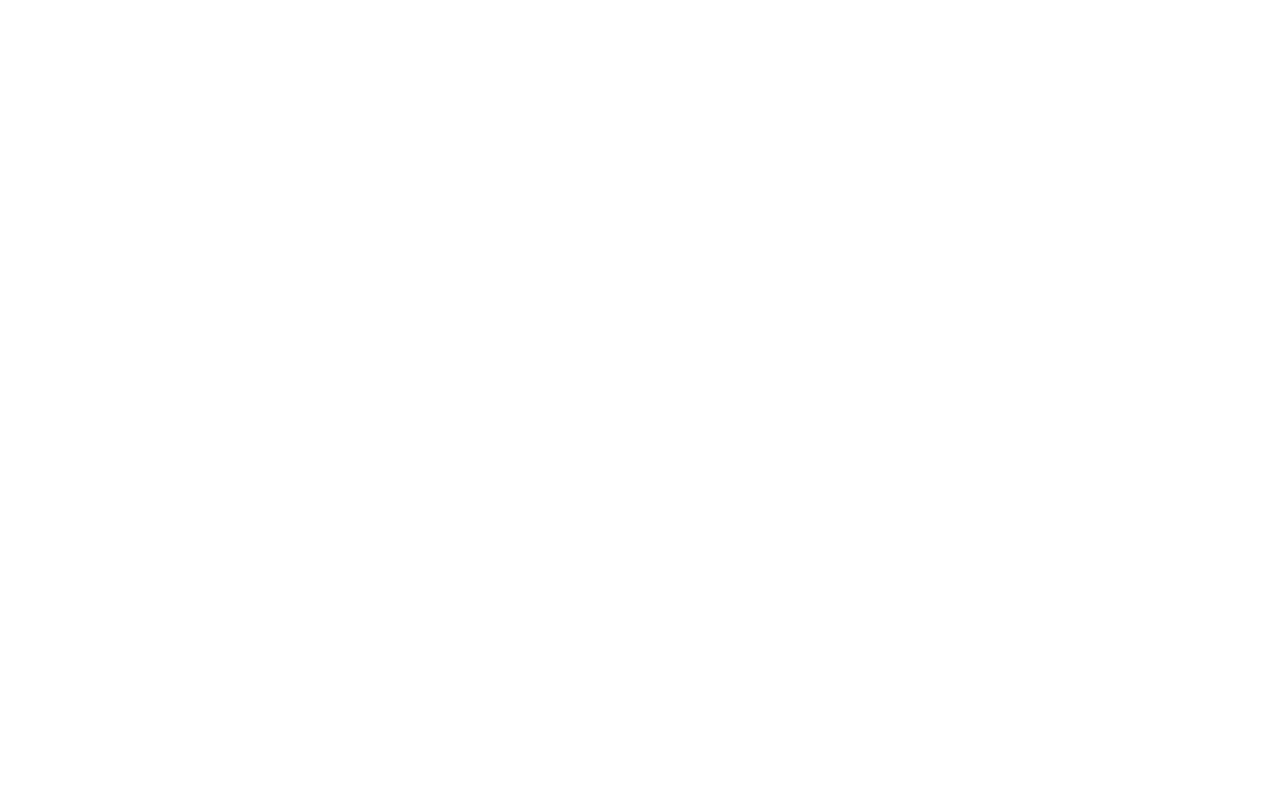
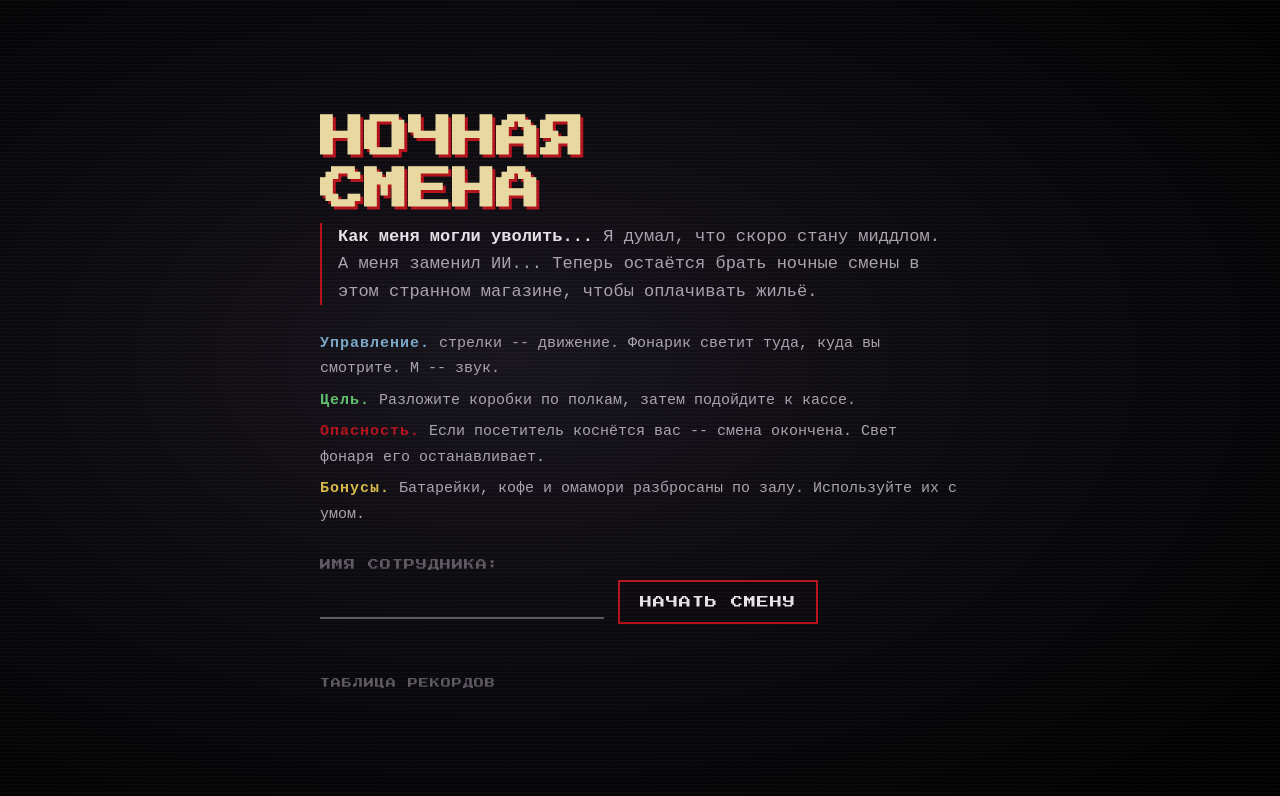
Before and after one commit to techworkne/night-shift, a website: page public/index.html in a window 1280 px wide. Drawn offline with Linux system fonts and the light colour scheme.

Commit message:
pages, records, jumpscare, styles

```diff
--- /dev/null
+++ b/public/css/game.css
@@ -0,0 +1,98 @@
+@import url('https://fonts.googleapis.com/css2?family=Press+Start+2P&display=swap');
+
+:root {
+    --bg: #050407;
+    --text: #a9a3ad;
+    --accent: #e8d8a0;
+    --blood: #b3121b;
+    --green: #5fbf6e;
+    --pixel: 'Press Start 2P', monospace;
+    --mono: 'Courier New', monospace;
+}
+
+body{
+    margin: 0;
+    background: var(--bg);
+    display: flex;
+    justify-content: center;
+    align-items: center;
+    height: 100vh;
+}
+
+#canvas{
+    width: 960px;
+    height: 576px;
+    image-rendering: pixelated;
+}
+
+#hud {
+    display: flex;
+    flex-direction: column;
+    color: var(--text);
+    font-family: var(--mono);
+    font-size: 18px;
+    margin-top: 8px;
+}
+
+#layout {
+    display: flex;
+    gap: 24px;
+    align-items: flex-start;
+}
+
+#center  {
+    display: flex;
+    flex-direction: column;
+    align-items: center;
+}
+
+#goal{
+    color: var(--accent);
+    font-family:var(--pixel);
+    font-size: 14px;
+    margin-bottom: 16px;
+}
+#buffs{
+    width: 220px;
+    color: var(--text);
+    font-family: var(--mono);
+    font-size: 14px;
+}
+.buff{
+    display: flex;
+    gap: 10px;
+    align-items: center;
+    margin-bottom: 14px;
+    padding: 6px;
+    border: 1px solid #333;
+    opacity: 0.6;
+}
+.buff.active {
+    opacity: 1;
+    border-color: var(--green);
+    box-shadow: 0 0 10px rgba(95, 191, 110, 0.5);
+}
+
+
+#scare {
+    display: none;
+    position: fixed;
+    inset: 0;
+    background: #000;
+    justify-content: center;
+    align-items: center;
+    z-index: 100;
+}
+#scare.show {
+    display: flex;
+    animation: scareshake 0.08s infinite;
+}
+#scare-img {
+    height: 95vh;
+    image-rendering: pixelated;
+}
+@keyframes scareshake {
+    0%   { transform: translate(0, 0) scale(1.02); }
+    50%  { transform: translate(-6px, 4px) scale(1.05); }
+    100% { transform: translate(5px, -3px) scale(1.03); }
+}
--- /dev/null
+++ b/public/css/index.css
@@ -0,0 +1,147 @@
+@import url('https://fonts.googleapis.com/css2?family=Press+Start+2P&display=swap');
+
+:root {
+    --bg: #050407;
+    --text: #a9a3ad;
+    --dim: #5d5862;
+    --accent: #e8d8a0;
+    --blood: #b3121b;
+    --green: #5fbf6e;
+    --pixel: 'Press Start 2P', monospace;
+    --mono: 'Courier New', monospace;
+}
+
+
+body {
+    margin: 0;
+    min-height: 100vh;
+    background:
+        radial-gradient(ellipse at 40% 45%, #17141c 0%, #08070a 55%, #000 100%);
+    color: var(--text);
+    font-family: var(--mono);
+    display: flex;
+    justify-content: center;
+    align-items: center;
+}
+
+body::before {
+    content: '';
+    position: fixed;
+    inset: 0;
+    pointer-events: none;
+    background: repeating-linear-gradient(
+        to bottom,
+        rgba(255, 255, 255, 0.03) 0px,
+        rgba(255, 255, 255, 0.03) 1px,
+        transparent 2px,
+        transparent 4px);
+    z-index: 10;
+}
+
+.info {
+    position: relative;
+    max-width: 640px;
+    padding: 40px 44px;
+    z-index: 2;
+}
+
+h1 {
+    font-family: var(--pixel);
+    font-size: 44px;
+    line-height: 1.2;
+    margin: 0 0 6px;
+    color: var(--accent);
+    text-shadow: 3px 3px var(--blood);
+    animation: glitch 3s infinite;
+}
+
+.story {
+    font-size: 17px;
+    line-height: 1.6;
+    color: var(--text);
+    border-left: 2px solid var(--blood);
+    padding-left: 16px;
+    margin: 0 0 26px;
+}
+.story b { color: #e6e1e8; }
+
+ul.rules {
+    list-style: none;
+    padding: 0;
+    margin: 0 0 32px;
+    font-size: 15px;
+    line-height: 1.7;
+}
+ul.rules li { margin-bottom: 6px; }
+.tag { font-weight: bold; letter-spacing: 1px; }
+.tag.control { color: #7aa7c7; }
+.tag.goal    { color: var(--green); }
+.tag.lose    { color: var(--blood); }
+.tag.bonus   { color: #d8b84a; }
+
+label {
+    display: block;
+    font-family: var(--pixel);
+    font-size: 11px;
+    color: var(--dim);
+    margin-bottom: 10px;
+    letter-spacing: 1px;
+}
+.start-row { display: flex; gap: 14px; align-items: center; flex-wrap: wrap; }
+
+#name {
+    background: transparent;
+    border: none;
+    border-bottom: 2px solid var(--dim);
+    color: var(--accent);
+    font-family: var(--pixel);
+    font-size: 16px;
+    padding: 8px 2px;
+    width: 280px;
+    outline: none;
+    caret-color: var(--blood);
+}
+#name:focus { border-bottom-color: var(--accent); }
+
+#start_button {
+    background: #0c0a0e;
+    color: #e6e1e8;
+    border: 2px solid var(--blood);
+    font-family: var(--pixel);
+    font-size: 12px;
+    padding: 14px 20px;
+    cursor: pointer;
+    letter-spacing: 1px;
+    box-shadow: 0 0 0 rgba(179, 18, 27, 0);
+    transition: box-shadow 0.2s, background 0.2s;
+}
+#start_button:hover {
+    background: #1a0507;
+    box-shadow: 0 0 18px rgba(179, 18, 27, 0.55);
+    animation: glitch 0.15s infinite;
+}
+
+#hint {
+    min-height: 20px;
+    margin-top: 12px;
+    font-size: 14px;
+    color: var(--blood);
+}
+
+.records-link {
+    display: block;
+    margin-top: 22px;
+    font-family: var(--pixel);
+    font-size: 10px;
+    color: var(--dim);
+    text-decoration: none;
+    letter-spacing: 1px;
+}
+.records-link:hover { color: var(--accent); }
+
+@keyframes glitch {
+    0%, 94%, 100% { transform: translate(0); }
+    95% { transform: translate(-3px, 1px); }
+    96% { transform: translate(3px, -1px); }
+    97% { transform: translate(-1px, 2px); }
+}
--- /dev/null
+++ b/public/css/records.css
@@ -0,0 +1,92 @@
+@import url('https://fonts.googleapis.com/css2?family=Press+Start+2P&display=swap');
+
+:root {
+    --bg: #050407;
+    --text: #a9a3ad;
+    --accent: #e8d8a0;
+    --blood: #b3121b;
+    --green: #5fbf6e;
+    --white: #fff;
+    --pixel: 'Press Start 2P', monospace;
+    --mono: 'Courier New', monospace;
+}
+
+body {
+    margin: 0;
+    min-height: 100vh;
+    background:
+        radial-gradient(ellipse at 40% 45%, #17141c 0%, #08070a 55%, #000 100%);
+    color: var(--text);
+    font-family: var(--mono);
+    display: flex;
+    flex-direction: column;
+    align-items: center;
+}
+
+body::before {
+    content: '';
+    position: fixed;
+    inset: 0;
+    pointer-events: none;
+    background: repeating-linear-gradient(
+        to bottom,
+        rgba(255, 255, 255, 0.03) 0px,
+        rgba(255, 255, 255, 0.03) 1px,
+        transparent 2px,
+        transparent 4px);
+    z-index: 10;
+}
+
+h1 {
+    margin-top: 10vh;
+    color: var(--accent);
+    font-family: var(--pixel);
+}
+
+table {
+    border-collapse: collapse;
+    margin: 20px 0;
+    font-size: 18px;
+    background: rgba(0, 0, 0, 0.45);
+    box-shadow: 0 0 40px rgba(0, 0, 0, 0.8);
+}
+th, td {
+    padding: 8px 18px;
+    text-align: center;
+    border-bottom: 1px solid #1f1c22;
+}
+th {
+    color: var(--accent);
+    font-family: var(--pixel);
+    font-size: 10px;
+    letter-spacing: 1px;
+    border-bottom: 2px solid var(--blood);
+    padding-bottom: 12px;
+}
+
+tr.last { background: #3a3010; color: var(--white); }
+td.caught { color: var(--blood); }
+td.survived { color: var(--green); }
+
+button {
+    background: var(--bg);
+    color: #ccc;
+    border: 1px solid #5a1015;
+    font-family: var(--pixel);
+    font-size: 16px;
+    padding: 10px 20px;
+    margin: 0 8px;
+    cursor: pointer;
+    transition: color 0.4s, border-color 0.4s;
+}
+
+button:hover {
+    color: #fff;
+    border-color: #b3121b;
+    animation: bloodglow 1.6s ease-in-out infinite;
+}
+
+@keyframes bloodglow {
+    0%, 100% { box-shadow: 0 0 6px rgba(179, 18, 27, 0.4); }
+    50%      { box-shadow: 0 0 22px rgba(179, 18, 27, 0.85), 0 0 4px rgba(179, 18, 27, 0.9) inset; }
+}
--- a/public/css/style.css
+++ /dev/null
@@ -1,56 +0,0 @@
-body{
-    margin: 0;
-    background: #000;
-    display: flex;
-    justify-content: center;
-    align-items: center;
-    height: 100vh;
-}
-
-#canvas{
-    width: 960px;
-    height: 576px;
-    image-rendering: pixelated;
-}
-
-#hud {
-    display: flex;
-    flex-direction: column;
-    color: #ccc;
-    font-family: monospace;
-    font-size: 18px;
-    margin-top: 8px;
-}
-
-#layout {
-    display: flex;
-    gap: 24px;
-    align-items: flex-start;
-}
-#center  {
-    display: flex;
-    flex-direction: column;
-    align-items: center;
-}
-#goal{
-    color: #e8d8a0;
-    font-family: monospace;
-    font-size: 18px;
-    margin-bottom: 8px;
-}
-#buffs{
-    width: 220px;
-    color: #bbb;
-    font-family: monospace;
-    font-size: 14px;
-}
-.buff{
-    display: flex;
-    gap: 10px;
-    align-items: center;
-    margin-bottom: 14px;
-    padding: 6px;
-    border: 1px solid #333;
-    opacity: 0.6;
-}
-.buff.active { opacity: 1; border-color: #7cfc7c; }
--- a/public/index.html
+++ b/public/index.html
@@ -1,11 +1,56 @@
 <!DOCTYPE html>
-<html lang="en">
+<html lang="ru">
 <head>
     <meta charset="UTF-8">
     <meta name="viewport" content="width=device-width, initial-scale=1.0">
-    <title>Document</title>
+    <title>Ночная смена</title>
+    <link rel="stylesheet" href="./css/index.css">
 </head>
 <body>
 
+    <div class="info">
+        <h1>НОЧНАЯ<br>СМЕНА</h1>
+
+        <p class="story">
+            <b>Как меня могли уволить...</b> Я думал, что скоро стану миддлом.
+            А меня заменил ИИ... Теперь остаётся брать ночные смены в этом странном магазине,
+            чтобы оплачивать жильё.
+        </p>
+
+        <ul class="rules">
+            <li><span class="tag control">Управление.</span> стрелки -- движение. Фонарик светит туда, куда вы смотрите. M -- звук.</li>
+            <li><span class="tag goal">Цель.</span> Разложите коробки по полкам, затем подойдите к кассе.</li>
+            <li><span class="tag lose">Опасность.</span> Если посетитель коснётся вас -- смена окончена. Свет фонаря его останавливает.</li>
+            <li><span class="tag bonus">Бонусы.</span> Батарейки, кофе и омамори разбросаны по залу. Используйте их с умом.</li>
+        </ul>
+
+        <label for="name">ИМЯ СОТРУДНИКА:</label>
+        <div class="start-row">
+            <input id="name" maxlength="16" autocomplete="off">
+            <button id="start_button">НАЧАТЬ СМЕНУ</button>
+        </div>
+        <div id="hint"></div>
+        <a class="records-link" href="records.html">ТАБЛИЦА РЕКОРДОВ</a>
+    </div>
+
+    <script>
+        const nameInput = document.getElementById("name");
+        const startBtn = document.getElementById("start_button");
+        nameInput.value = localStorage.getItem('nightshift_player') || '';
+        startBtn.addEventListener('click', function(){
+            const name = nameInput.value.trim();
+            if (name === ''){
+                document.getElementById('hint').textContent = 'Введите имя, чтобы начать смену';
+                return;
+            }
+            localStorage.setItem('nightshift_player', name);
+            location.href = 'game.html';
+        })
+        nameInput.addEventListener('keydown', function (e) {
+            if (e.key === 'Enter') startBtn.click();
+        });
+    </script>
+
 </body>
+
 </html>
--- a/public/js/entities/Exit.js
+++ b/public/js/entities/Exit.js
@@ -1,7 +1,6 @@
 class Exit extends Entity {
     constructor() {
         super();
-        this.register_on = false;
     }
     draw(ctx) {
         const name = gameManager.tasksDone === gameManager.tasksTotal ? 'register_on' : 'register_off';
--- a/public/js/main.js
+++ b/public/js/main.js
@@ -1,3 +1,6 @@
+const playerName = localStorage.getItem('nightshift_player');
+if (!playerName) location.href = 'index.html';
+
 const canvas = document.getElementById('canvas');
 const ctx = canvas.getContext('2d');
 ctx.imageSmoothingEnabled = false;
--- a/public/js/managers/eventsManager.js
+++ b/public/js/managers/eventsManager.js
@@ -6,7 +6,6 @@ const eventsManager = {
         this.bind[39] = 'right';
         this.bind[38] = 'up';
         this.bind[40] = 'down';
-        this.bind[69] = 'use';
         document.addEventListener('keydown', this.onKeyDown);
         document.addEventListener('keyup', this.onKeyUp);
     },
```
Also changed, not shown: public/assets/maps/level2.json (+4 -4 lines), public/game.html (+5 -3 lines), public/js/entities/Player.js (+19 -9 lines), public/js/entities/Visitor.js (+6 -4 lines), public/js/managers/gameManager.js (+21 -2 lines), public/js/records.js (+21 -0 lines), public/records.html (+69 -0 lines), README.md, public/assets/sprites/scare_0.png (added), public/assets/sprites/scare_1.png (added), 1 other file.
